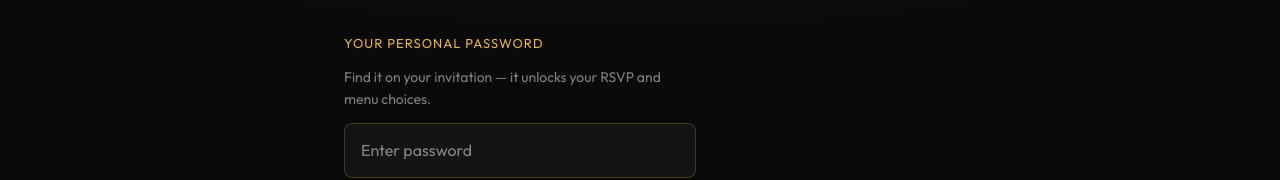
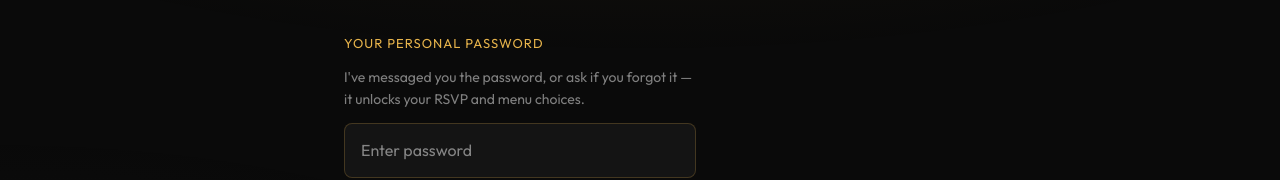
Before and after one commit to BSasfy/birthday35, a Next.js app: page / in a window 1280 px wide. Shown: the part 264-444 px from the top of the page. Built offline with nearby package versions, Linux system fonts and the light colour scheme; no server answers.

Commit message:
login wording

```diff
--- a/app/components/LoginForm.tsx
+++ b/app/components/LoginForm.tsx
@@ -42,7 +42,8 @@ export function LoginForm() {
         Your personal password
       </label>
       <p className="login-hint">
-        Find it on your invitation — it unlocks your RSVP and menu choices.
+        I&apos;ve messaged you the password, or ask if you forgot it — it
+        unlocks your RSVP and menu choices.
       </p>
       <input
         id="password"
@@ -54,7 +55,11 @@ export function LoginForm() {
         placeholder="Enter password"
         required
       />
-      {error && <p className="login-error" role="alert">{error}</p>}
+      {error && (
+        <p className="login-error" role="alert">
+          {error}
+        </p>
+      )}
       <button type="submit" className="btn-primary" disabled={loading}>
         {loading ? "Opening…" : "Open my invitation"}
       </button>
```
